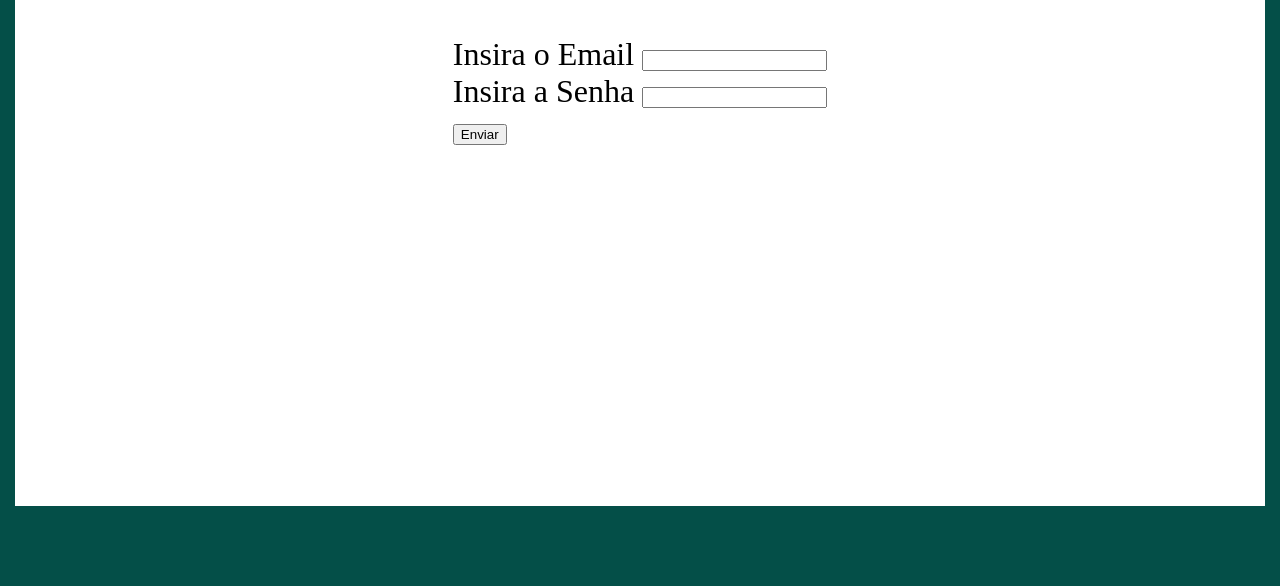
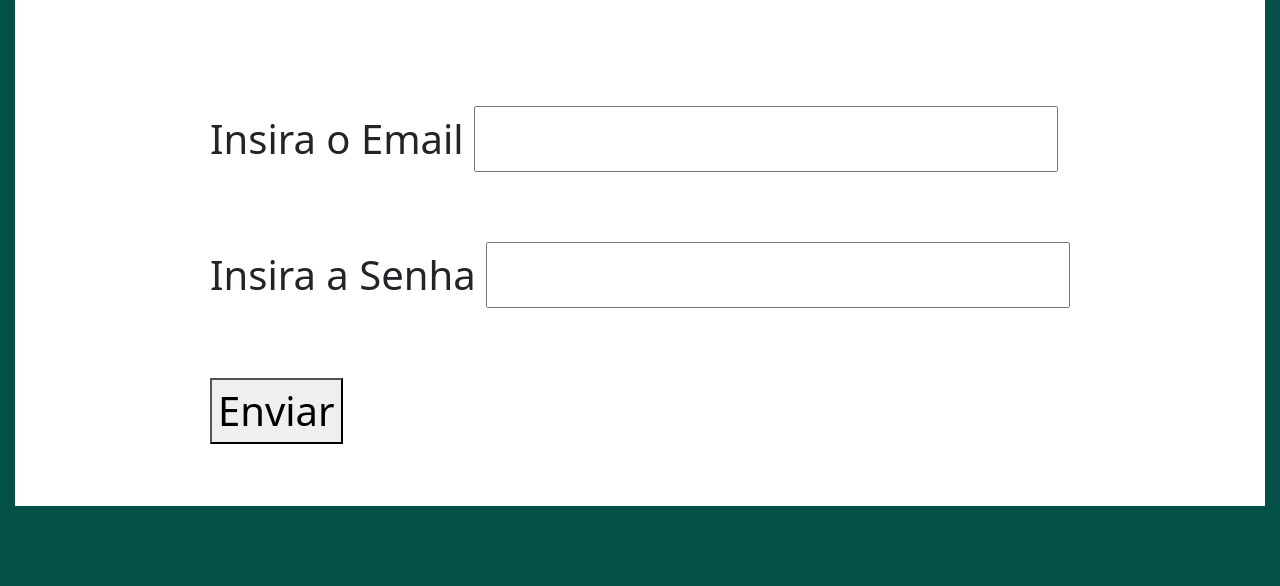
Before and after one commit to privti/site-vestido, a plain HTML site: page pagina login/login.html in a window 1280 px wide. Shown: the part 214-800 px from the top of the page. Drawn offline with nearby package versions, Linux system fonts and the light colour scheme.

Commit message:
bootstrap adicionado

```diff
--- a/pagina login/login.html
+++ b/pagina login/login.html
@@ -4,6 +4,7 @@
     <meta charset="UTF-8">
     <meta name="viewport" content="width=device-width, initial-scale=1.0">
     <title>Login</title>
+    <link href="https://cdn.jsdelivr.net/npm/bootstrap@5.3.7/dist/css/bootstrap.min.css" rel="stylesheet" integrity="sha384-LN+7fdVzj6u52u30Kp6M/trliBMCMKTyK833zpbD+pXdCLuTusPj697FH4R/5mcr" crossorigin="anonymous">
     <link rel="stylesheet" href="style.css">
 </head>
 <body>
@@ -11,17 +12,21 @@
         <h1>Login</h1>
         <div class="login">
             <form>
+                <div>
                 <label for ="Email">Insira o Email</label>
                 <input type="Email" id="Email" name="Email">
-                    <br>
+                </div>
+                <div>
                     <label for ="Senha">Insira a Senha</label>
                     <input type="password" id="Senha" name="Senha">
-                        <br>
+                    </div>
+                       <div >
                         <button type="submit">Enviar</button>
+                        </div>
                     </form>
                 </div>
             </div>
 
-
+    <script src="https://cdn.jsdelivr.net/npm/bootstrap@5.3.7/dist/js/bootstrap.bundle.min.js" integrity="sha384-ndDqU0Gzau9qJ1lfW4pNLlhNTkCfHzAVBReH9diLvGRem5+R9g2FzA8ZGN954O5Q" crossorigin="anonymous"></script>
 </body>
 </html>
--- a/pagina login/style.css
+++ b/pagina login/style.css
@@ -25,3 +25,8 @@ font-size: 32px;
 margin-top:170px ;
 
 }
+
+form div{
+    margin: 70px 0;
+    font-size: 40px;
+}
```
